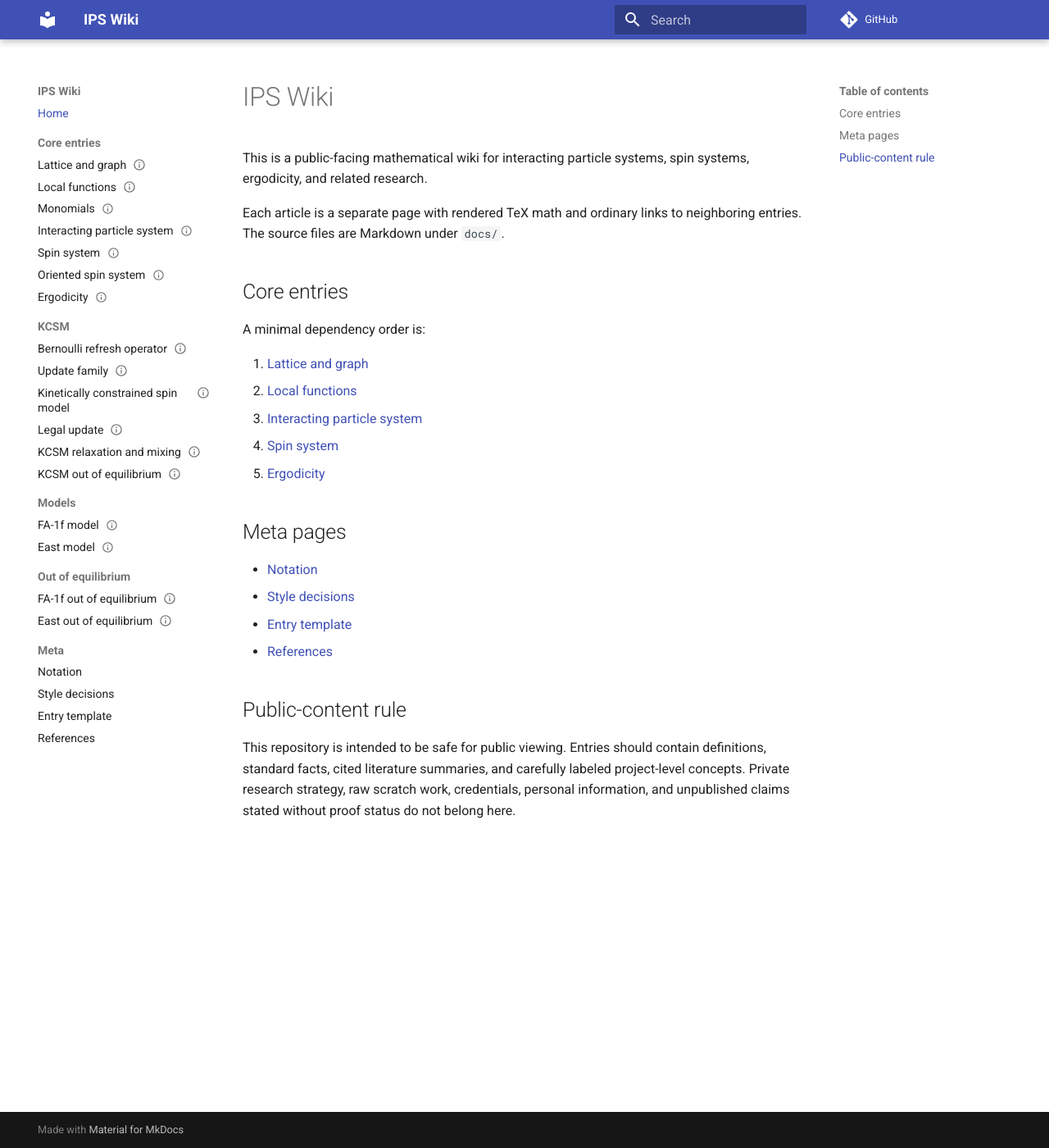
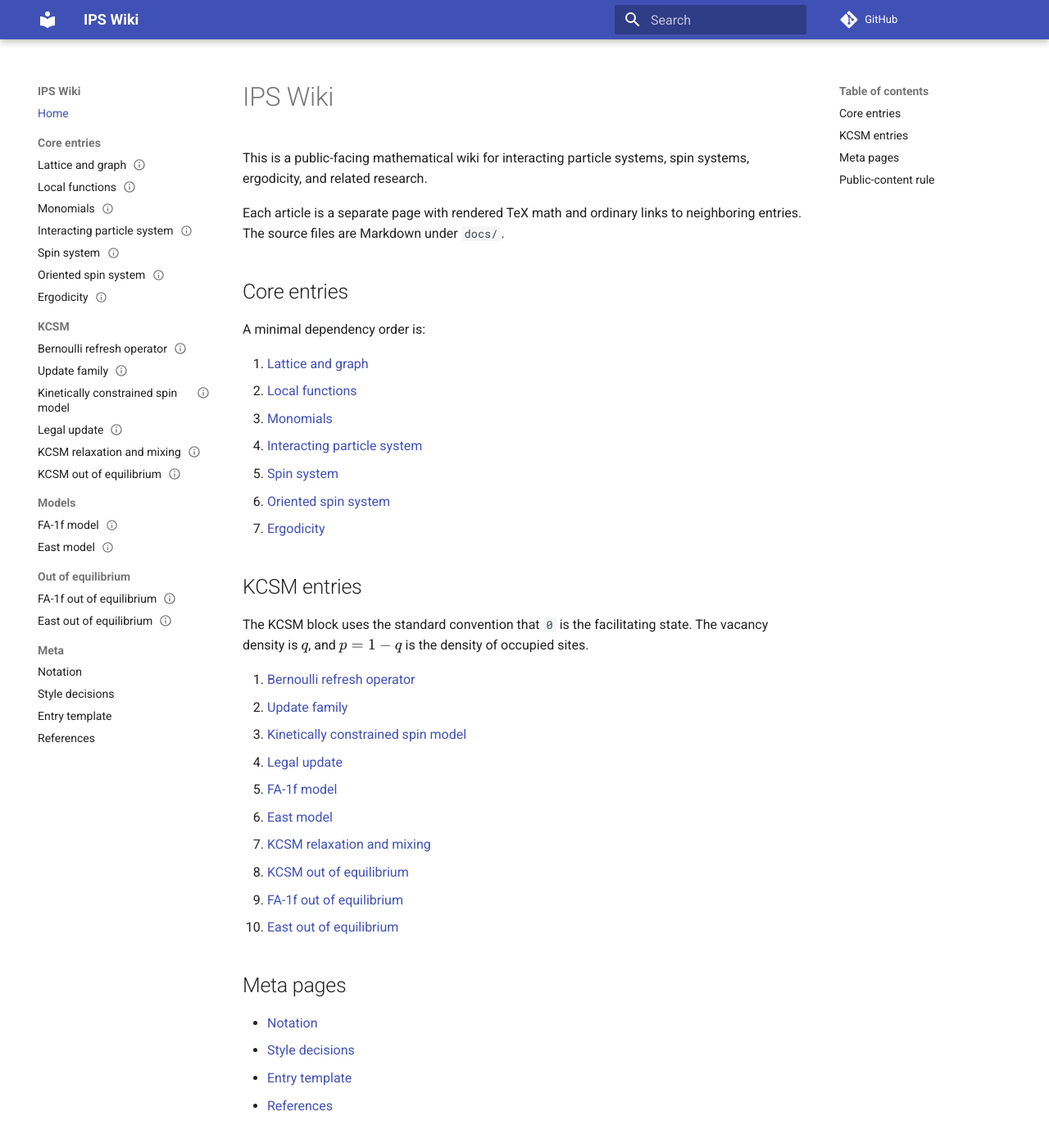
Before and after one commit to maciejgluchowski86-beep/ips-wiki, an MkDocs documentation site: the page built from docs/index.md, in a window 1280 px wide and 1400 px high. Shown: the whole window at 82% size. Built offline with MkDocs 1.6.1 and Material for MkDocs 9.7.7, drawn with Linux system fonts in a browser that asks for light colours; comment, search, counter and statistics services are not loaded.

Commit message:
Update home page with KCSM entries

```diff
--- a/docs/index.md
+++ b/docs/index.md
@@ -10,9 +10,26 @@ A minimal dependency order is:
 
 1. [Lattice and graph](entries/lattice-and-graph.md)
 2. [Local functions](entries/local-functions.md)
-3. [Interacting particle system](entries/interacting-particle-system.md)
-4. [Spin system](entries/spin-system.md)
-5. [Ergodicity](entries/ergodicity.md)
+3. [Monomials](entries/monomials.md)
+4. [Interacting particle system](entries/interacting-particle-system.md)
+5. [Spin system](entries/spin-system.md)
+6. [Oriented spin system](entries/oriented-spin-system.md)
+7. [Ergodicity](entries/ergodicity.md)
+
+## KCSM entries
+
+The KCSM block uses the standard convention that `0` is the facilitating state. The vacancy density is \(q\), and \(p=1-q\) is the density of occupied sites.
+
+1. [Bernoulli refresh operator](entries/bernoulli-refresh-operator.md)
+2. [Update family](entries/update-family.md)
+3. [Kinetically constrained spin model](entries/kinetically-constrained-spin-model.md)
+4. [Legal update](entries/legal-update.md)
+5. [FA-1f model](entries/fa-1f-model.md)
+6. [East model](entries/east-model.md)
+7. [KCSM relaxation and mixing](entries/kcsm-relaxation-and-mixing.md)
+8. [KCSM out of equilibrium](entries/kcsm-out-of-equilibrium.md)
+9. [FA-1f out of equilibrium](entries/fa-1f-out-of-equilibrium.md)
+10. [East out of equilibrium](entries/east-out-of-equilibrium.md)
 
 ## Meta pages
 
```
